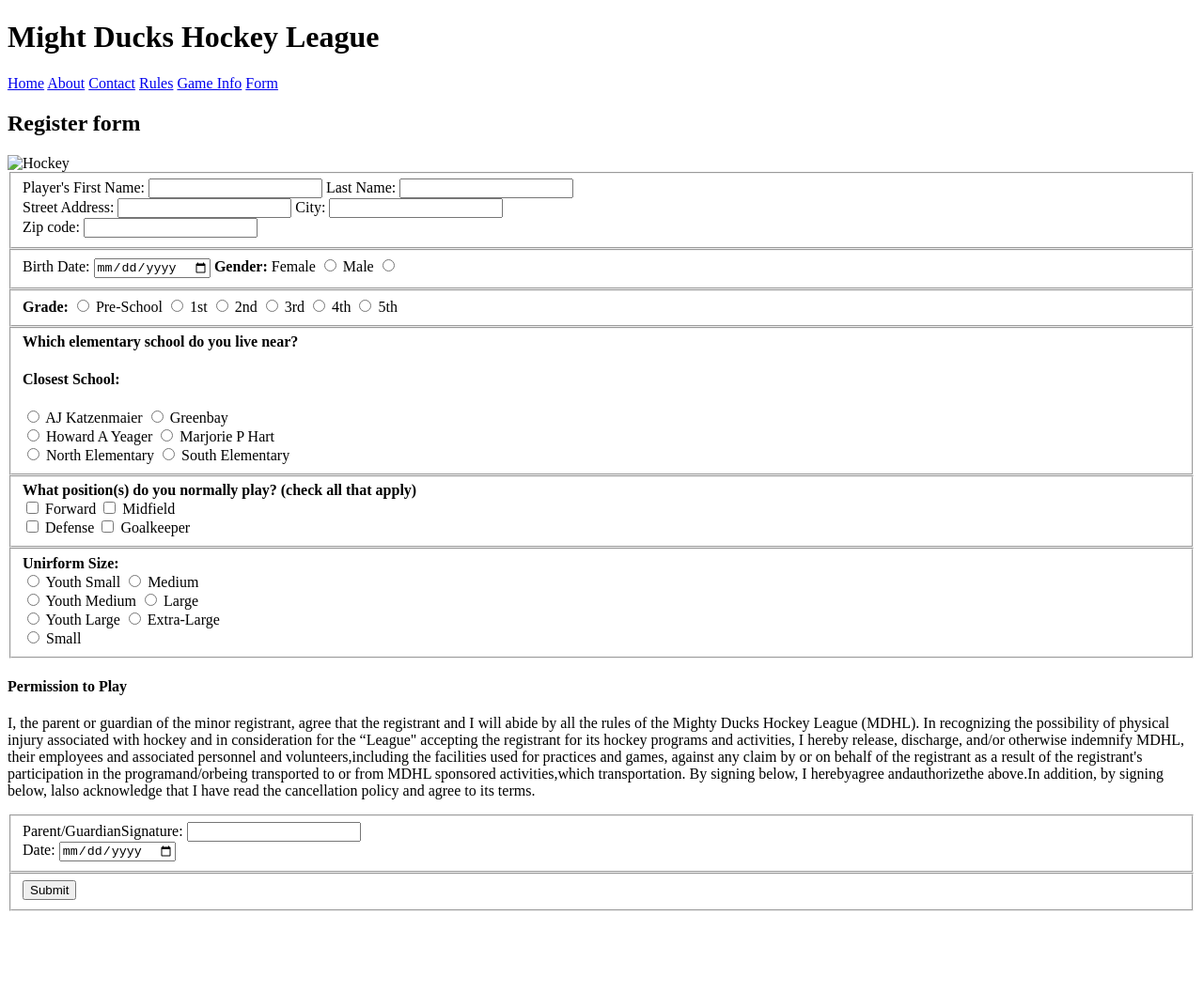
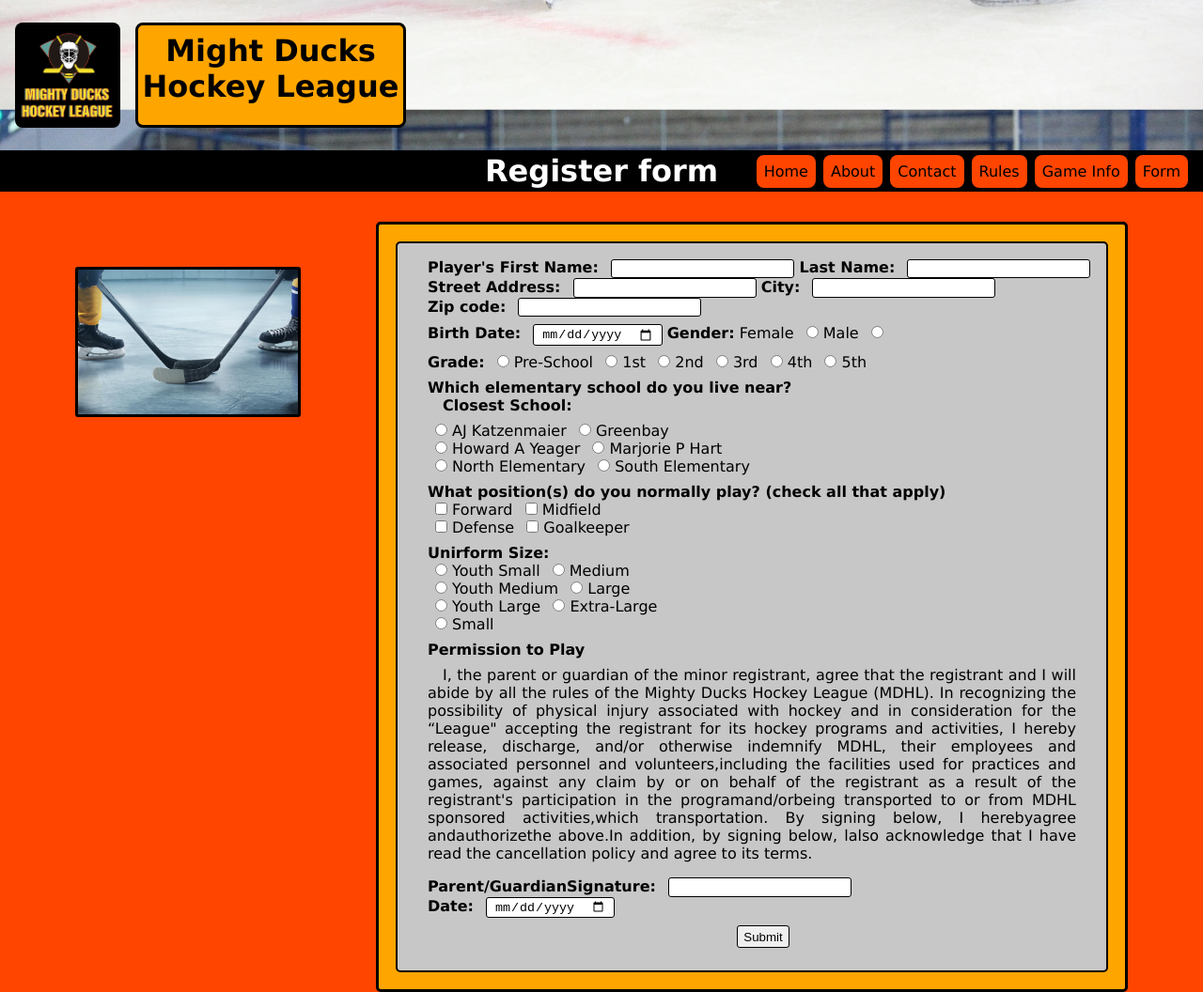
Before and after one commit to VaRaOr/Might-Ducks, a plain HTML site: page html/form.html in a window 1280 px wide. Shown: the whole page at 94% size. Before the commit the page ends 978 px from the top, so only its background shows below. Drawn offline with Linux system fonts and the light colour scheme; the site is published under a folder, as on GitHub Pages, so addresses that start at the root find nothing.

Commit message:
links fixed

```diff
--- a/html/about.html
+++ b/html/about.html
@@ -5,7 +5,7 @@
     <meta http-equiv="X-UA-Compatible" content="IE=edge" />
     <meta name="viewport" content="width=device-width, initial-scale=1.0" />
     <title>MDHL About</title>
-    <link rel="stylesheet" href="/styles/styles.css" />
+    <link rel="stylesheet" href="../styles/styles.css" />
   </head>
   <body>
     <header>
@@ -14,18 +14,18 @@
         <h1>Might Ducks Hockey League</h1>
       </div>
       <nav>
-        <a href="/index.html">Home</a>
+        <a href="../index.html">Home</a>
         <a href="#">About</a>
-        <a href="/html/contact.html">Contact</a>
-        <a href="/html/rules.html">Rules</a>
-        <a href="/html/gameInfo.html">Game Info</a>
-        <a href="/html/form.html">Form</a>
+        <a href="./contact.html">Contact</a>
+        <a href="./rules.html">Rules</a>
+        <a href="./gameInfo.html">Game Info</a>
+        <a href="./form.html">Form</a>
       </nav>
     </header>
     <h2>About</h2>
     <main>
       <div class="img">
-        <img src="/assets/hockey2.jpg" alt="" />
+        <img src="../assets/hockey2.jpg" alt="" />
       </div>
       <div class="midcontainer">
         <b>Mission</b>
--- a/html/form.html
+++ b/html/form.html
@@ -5,7 +5,7 @@
     <meta http-equiv="X-UA-Compatible" content="IE=edge" />
     <meta name="viewport" content="width=device-width, initial-scale=1.0" />
     <title>MDHL form</title>
-    <link rel="stylesheet" href="/styles/styles.css" />
+    <link rel="stylesheet" href="../styles/styles.css" />
   </head>
   <body>
     <header>
@@ -14,18 +14,18 @@
         <h1>Might Ducks Hockey League</h1>
       </div>
       <nav>
-        <a href="/index.html">Home</a>
-        <a href="/html/about.html">About</a>
-        <a href="/html/contact.html">Contact</a>
-        <a href="/html/rules.html">Rules</a>
-        <a href="/html/gameInfo.html">Game Info</a>
+        <a href="../index.html">Home</a>
+        <a href="./about.html">About</a>
+        <a href="./contact.html">Contact</a>
+        <a href="./rules.html">Rules</a>
+        <a href="./gameInfo.html">Game Info</a>
         <a href="#">Form</a>
       </nav>
     </header>
     <h2>Register form</h2>
     <main>
       <div class="img">
-        <img src="/assets/hockey4.jpg" alt="Hockey" />
+        <img src="../assets/hockey4.jpg" alt="Hockey" />
       </div>
       <div class="midcontainer">
         <form action="/html/show_data.html" method="get">
--- a/styles/styles.css
+++ b/styles/styles.css
@@ -13,7 +13,7 @@ header {
   background-color: grey;
   display: flex;
   justify-content: space-between;
-  background-image: url(/assets/design1_image1.jpg);
+  background-image: url(../assets/design1_image1.jpg);
   background-position: center;
   background-size: cover;
   background-position-y: -46rem;
@@ -33,7 +33,7 @@ h1 {
 .logo {
   height: 7rem;
   width: 7rem;
-  background-image: url(/assets/logoMightyducks-01.png);
+  background-image: url(../assets/logoMightyducks-01.png);
   background-position: center;
   background-size: cover;
   border-radius: 0.5rem;
```
Also changed, not shown: html/contact.html (+7 -7 lines), html/gameInfo.html (+7 -7 lines), html/rules.html (+7 -7 lines), index.html (+7 -7 lines).
